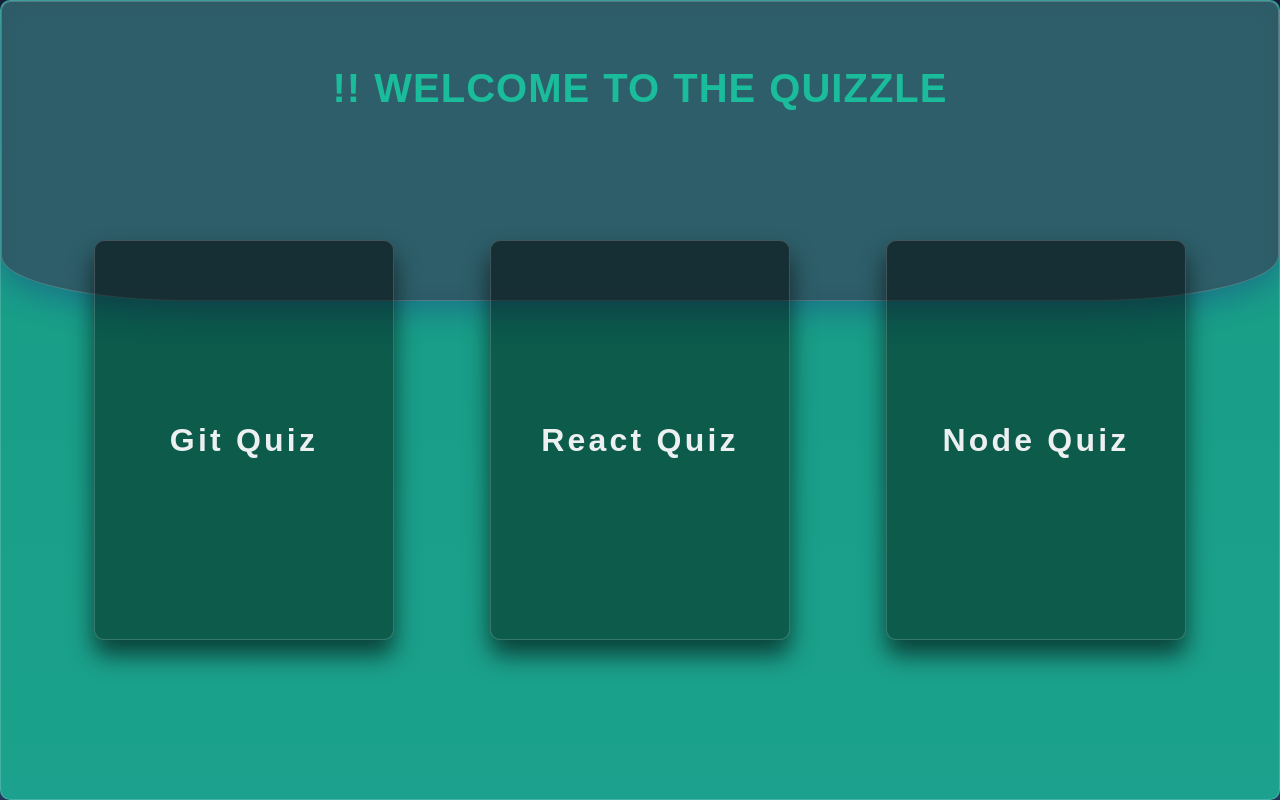
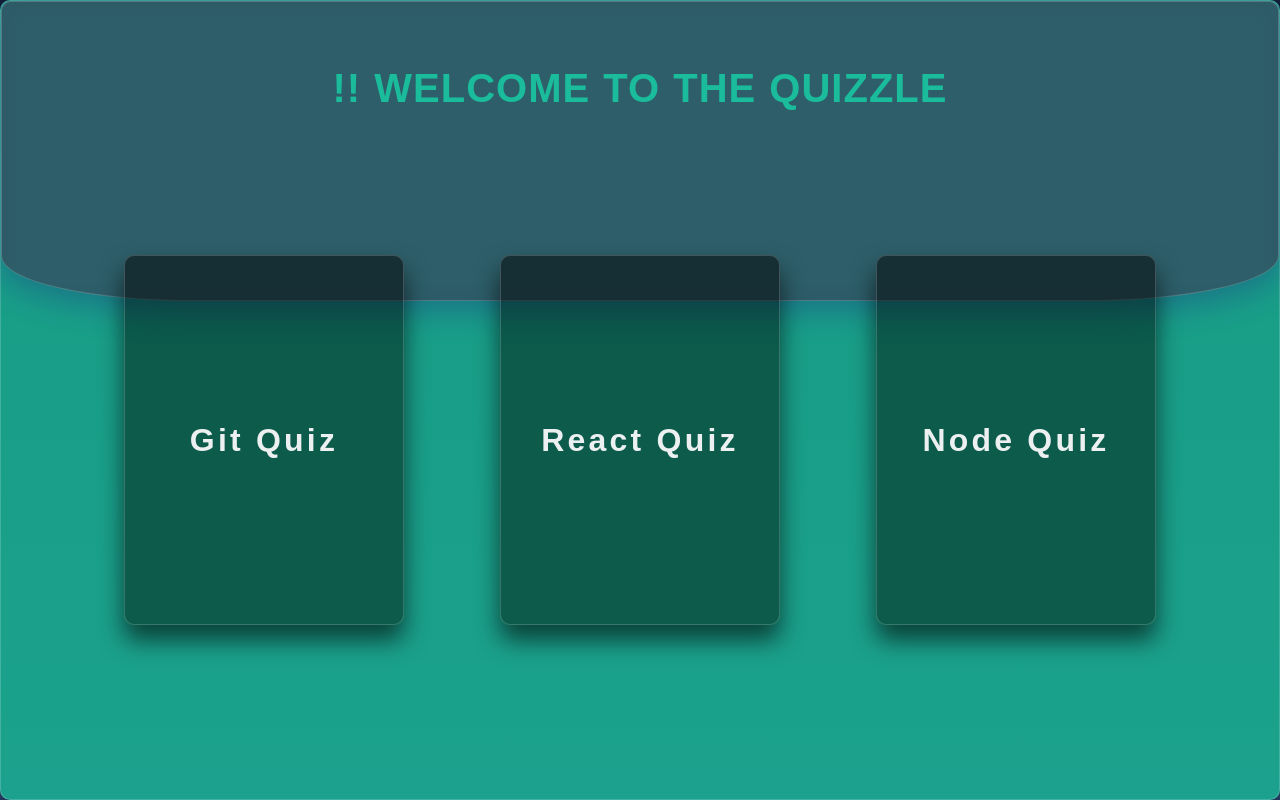
Before and after one commit to vineet-singhal2312/quizzle-fun-typescript, a React (Create React App) app: page /quizzes in a window 1280 px wide. Built offline with nearby package versions, Linux system fonts and the light colour scheme.

Commit message:
fix : netlify issue , style : quiz-card and submit button

```diff
--- a/src/pages/login/Login.css
+++ b/src/pages/login/Login.css
@@ -1,11 +1,3 @@
-/* :root {
-  --primaryColor: #1abc9c;
-
-  --secondaryColor: #ecf0f1;
-  --thirdColor: #34495e;
-  --textColor: grey;
-} */
-
 .login {
   width: 100%;
   min-height: 100vh;
@@ -82,6 +74,7 @@ body {
 .submit-button {
   background-color: transparent;
   border: transparent;
+  cursor: pointer;
 }
 
 #submit-button {
--- a/src/pages/quizzes/Quizzes.css
+++ b/src/pages/quizzes/Quizzes.css
@@ -16,8 +16,8 @@
   border: 1px solid rgba(255, 255, 255, 0.18);
 }
 .quiz-card {
-  height: 400px;
-  width: 300px;
+  height: 370px;
+  width: 280px;
   display: flex;
   flex-direction: column;
   align-items: center;
```
Also changed, not shown: 1 other file (tests, documents, lock files or other folders).
